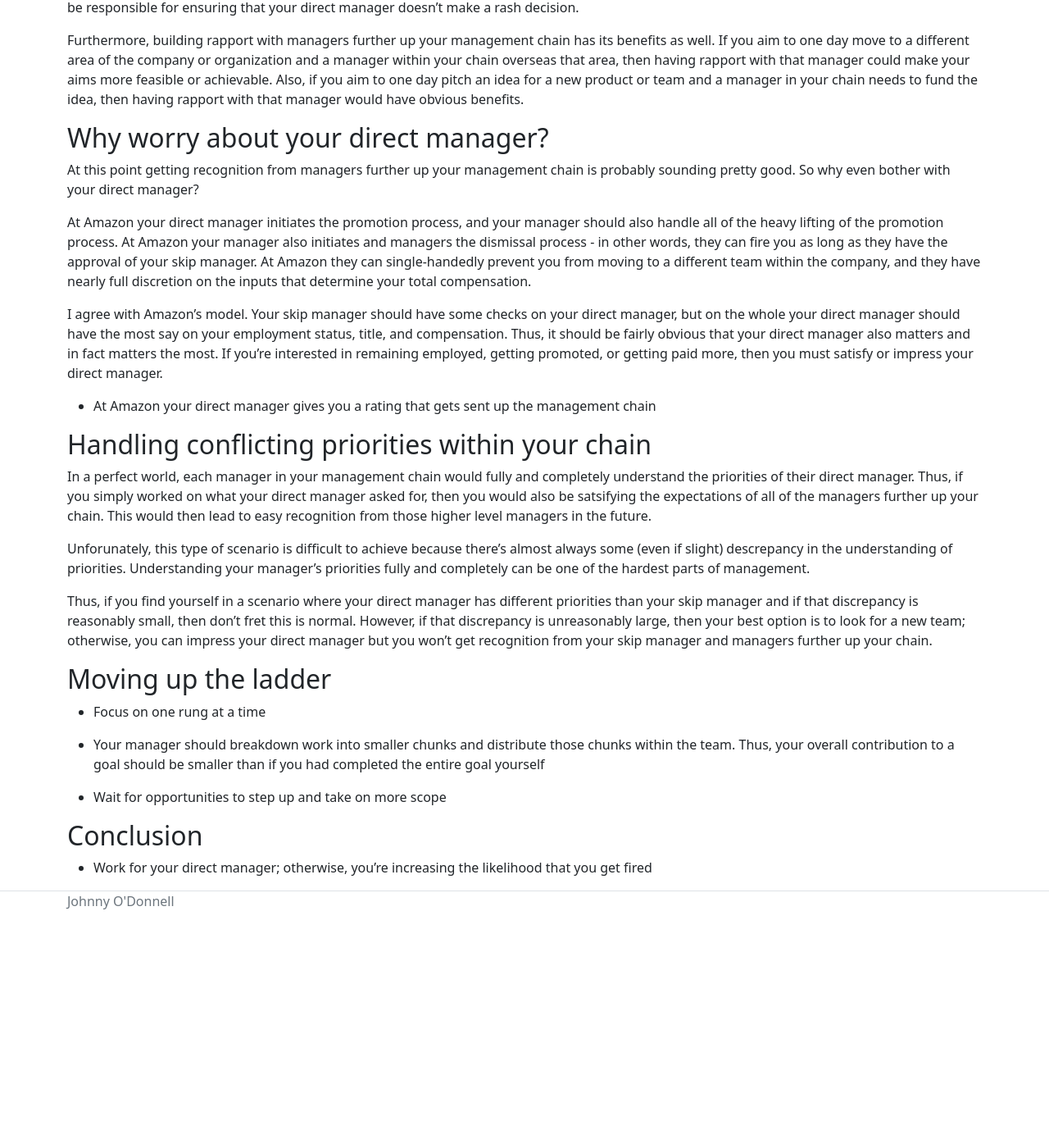
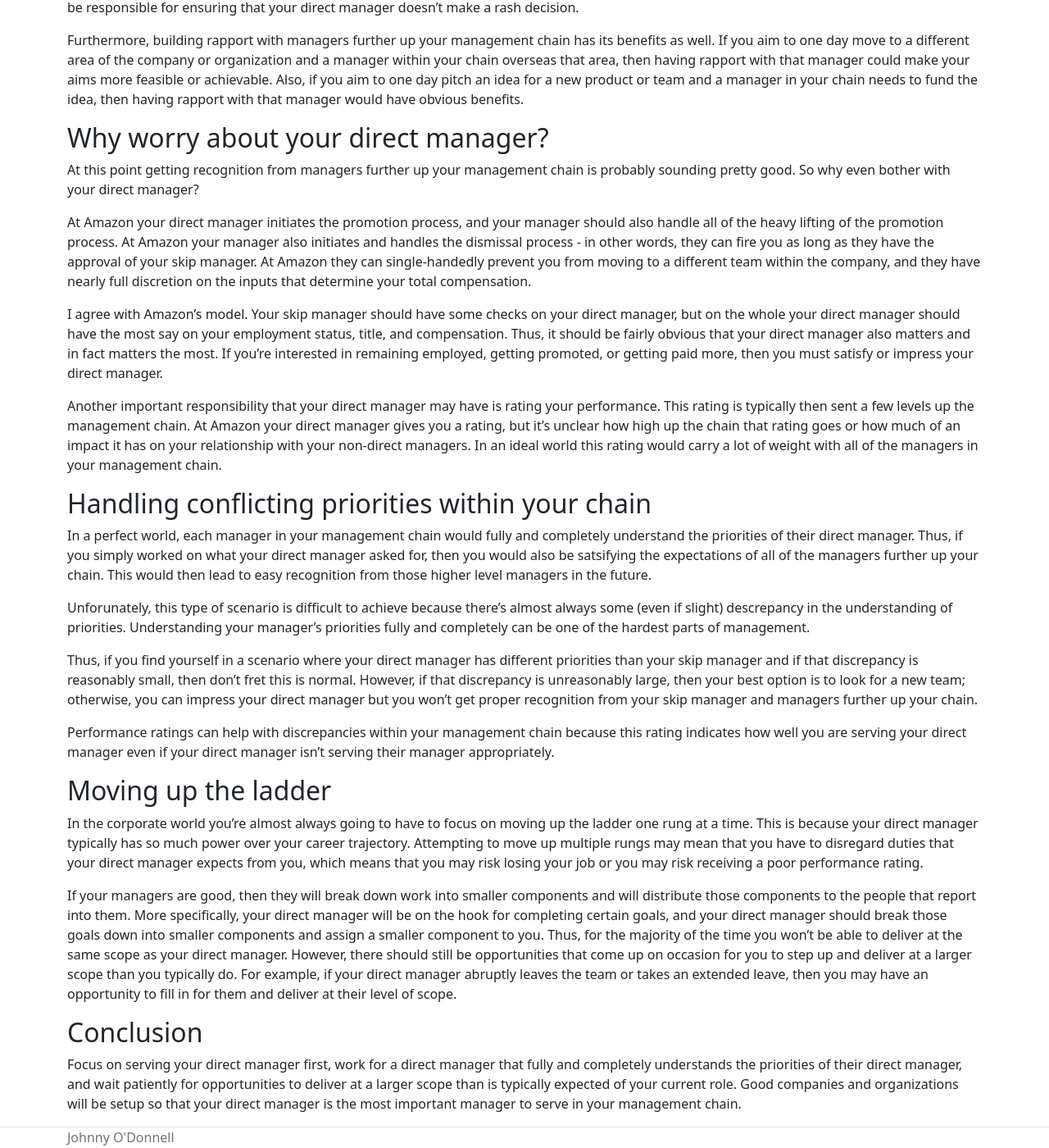
Before and after one commit to johnnys-memos/johnnys-memos.github.io, a Jekyll site: the page built from pages/managing-your-chain.md, in a window 1280 px wide and 1400 px high, scrolled down 911 px. Shown: the whole window at 82% size. Built offline with Jekyll 4.4.1, drawn with Linux system fonts in a browser that asks for light colours; before the commit the page ends 2046 px from its top, so only the background shows below that; some of the changed text lies outside the part shown.

Commit message:
Draft 2: Managing Your Management Chain

```diff
--- a/pages/managing-your-chain.md
+++ b/pages/managing-your-chain.md
@@ -31,16 +31,15 @@ to adjust to these new job expectations.
 Spending more time on the menial tasks would mean that I would have to
 spend less time on the high-level goals; and thus, I would get less
 recognition from the more senior leaders (senior managers and directors).
-This document is intended to discuss how to satisfy and impress your direct
-manager while also getting recognition from managers further up your
-management chain.
+This document is intended to discuss how to balance serving different
+managers in your management chain.
 
 [//]: <> Allen owned a goal that he could have completed entirely on his own
 [//]: <> and it was being tracked at the VP level
 
 ## Defintions
 
-* __Direct manager__: The manager you that report directly into
+* __Direct manager__: The manager that you report directly into
 * __Skip manager__: Your direct manager's direct manager
 * __Management chain__: Every manager that is responsible for you. This
 includes your direct manager, your skip manager, and every manager up to
@@ -75,7 +74,7 @@ direct manager?
 
 At Amazon your direct manager initiates the promotion process, and your
 manager should also handle all of the heavy lifting of the promotion
-process. At Amazon your manager also initiates and managers the dismissal
+process. At Amazon your manager also initiates and handles the dismissal
 process - in other words, they can fire you as long as they have the
 approval of your skip manager. At Amazon they can single-handedly prevent
 you from moving to a different team within the company, and they have
@@ -89,8 +88,13 @@ in fact matters the most. If you're interested in remaining employed,
 getting promoted, or getting paid more, then you must satisfy or impress
 your direct manager.
 
-- At Amazon your direct manager gives you a rating that gets sent up the
-management chain
+Another important responsibility that your direct manager may have is
+rating your performance. This rating is typically then sent a few
+levels up the management chain. At Amazon your direct manager gives
+you a rating, but it's unclear how high up the chain that rating goes
+or how much of an impact it has on your relationship with your non-direct
+managers. In an ideal world this rating would carry a lot of weight with
+all of the managers in your management chain.
 
 
 ## Handling conflicting priorities within your chain
@@ -112,8 +116,13 @@ different priorities than your skip manager and if that discrepancy
 is reasonably small, then don't fret this is normal. However, if that
 discrepancy is unreasonably large, then your best option is to look
 for a new team; otherwise, you can impress your direct manager but you
-won't get recognition from your skip manager and managers further up
-your chain.
+won't get proper recognition from your skip manager and managers further
+up your chain.
+
+Performance ratings can help with discrepancies within your management
+chain because this rating indicates how well you are serving your direct
+manager even if your direct manager isn't serving their manager
+appropriately.
 
 [//]: <> In hindsight, I should have limited the Access Engineering oncall
 [//]: <> to resolving something like 10 tickets per oncall shift. This is
@@ -123,15 +132,33 @@ your chain.
 
 ## Moving up the ladder
 
-- Focus on one rung at a time
+In the corporate world you're almost always going to have to focus on
+moving up the ladder one rung at a time. This is because your direct
+manager typically has so much power over your career trajectory.
+Attempting to move up multiple rungs may mean that you have to disregard
+duties that your direct manager expects from you, which means that you
+may risk losing your job or you may risk receiving a poor performance
+rating.
 
-- Your manager should breakdown work into smaller chunks and distribute
-those chunks within the team. Thus, your overall contribution to a goal
-should be smaller than if you had completed the entire goal yourself
+If your managers are good, then they will break down work into smaller
+components and will distribute those components to the people that report
+into them. More specifically, your direct manager will be on the hook
+for completing certain goals, and your direct manager should break those
+goals down into smaller components and assign a smaller component to you.
+Thus, for the majority of the time you won't be able to deliver at the
+same scope as your direct manager. However, there should still be
+opportunities that come up on occasion for you to step up and deliver
+at a larger scope than you typically do. For example, if your direct
+manager abruptly leaves the team or takes an extended leave, then you may
+have an opportunity to fill in for them and deliver at their level of
+scope.
 
-- Wait for opportunities to step up and take on more scope
 
 ## Conclusion
 
-- Work for your direct manager; otherwise, you're increasing the likelihood
-that you get fired
+Focus on serving your direct manager first, work for a direct manager that
+fully and completely understands the priorities of their direct manager,
+and wait patiently for opportunities to deliver at a larger scope than
+is typically expected of your current role. Good companies and
+organizations will be setup so that your direct manager is the most
+important manager to serve in your management chain.
```
Also changed, not shown: index.md (+1 -0 lines).
